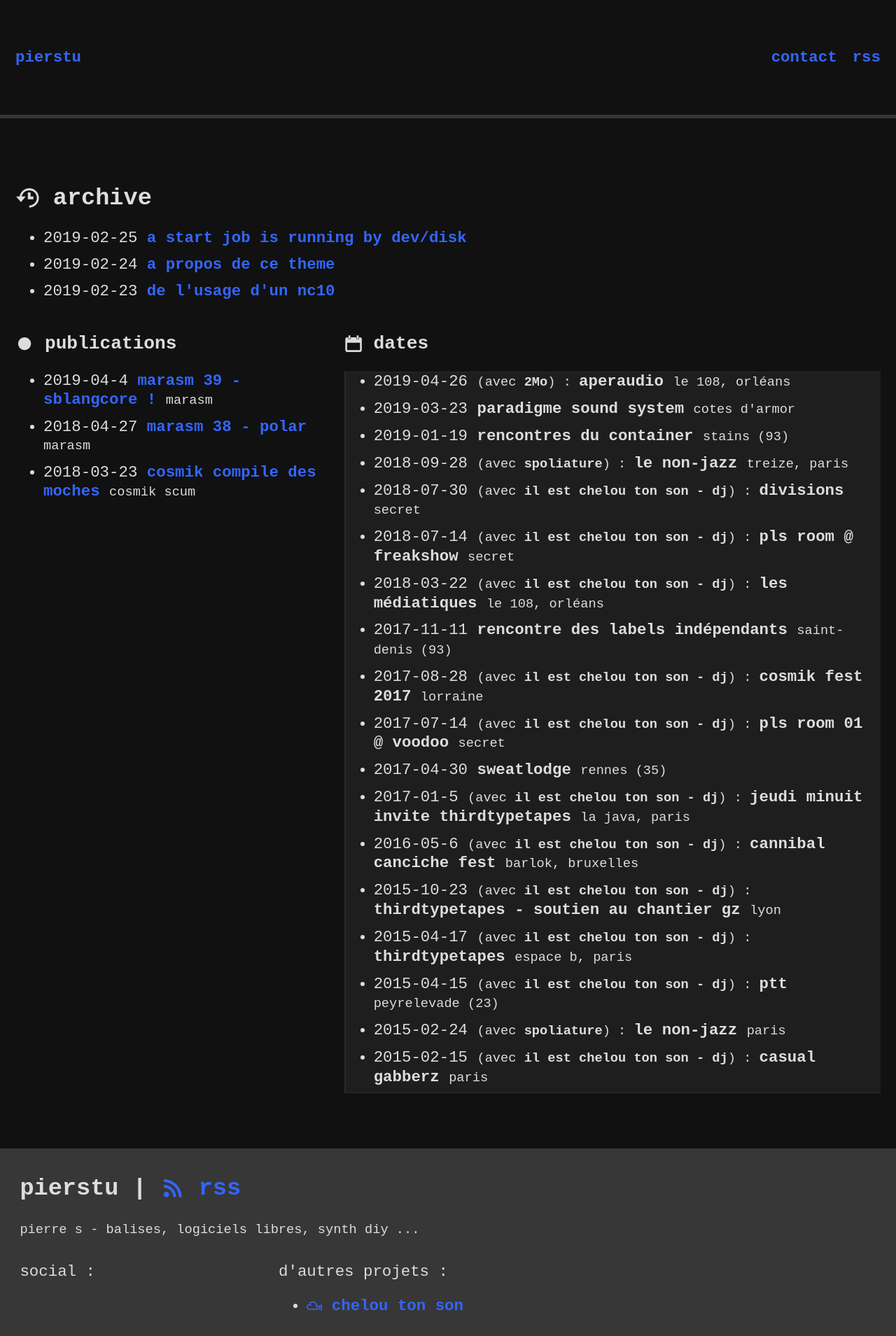
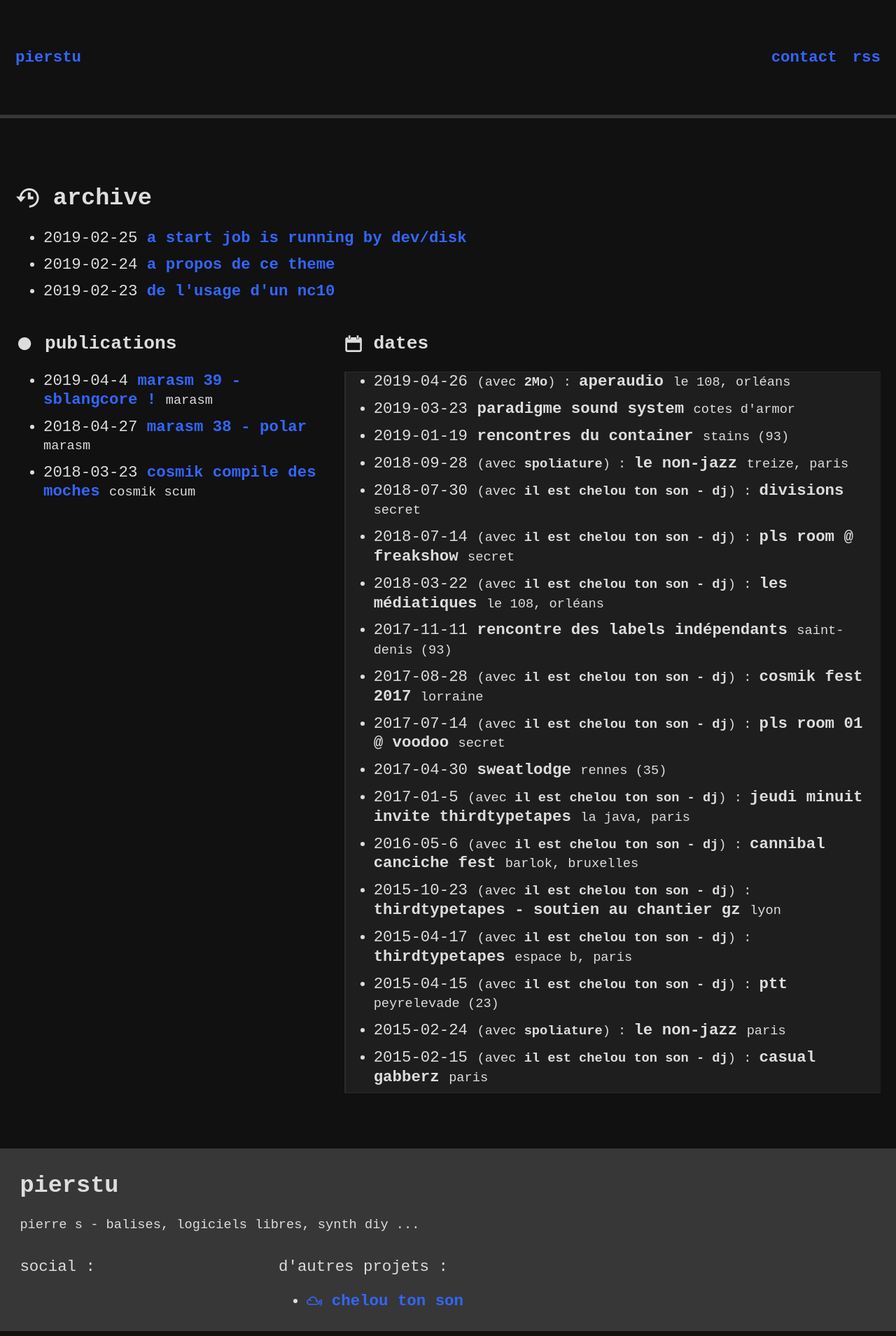
Before and after one commit to pierstu/pierstu.github.io, a Jekyll site: the page built from index.html, in a window 1280 px wide. Shown: the whole page at 70% size. Built offline with Jekyll 4.4.1, drawn with Linux system fonts in a browser that asks for light colours.

Commit message:
commenter rss

```diff
--- a/_includes/footer.html
+++ b/_includes/footer.html
@@ -1,7 +1,7 @@
 <footer>
 	<div class="row">
 		<div class="col">
-			<h2>{{ site.title }} | <a href=" {{ "/feed.xml" | prepend: site.baseurl }} " target="_blank">{% include icon-rss.svg %}rss</a></h2>
+			<h2>{{ site.title }} <!-- | <a href=" {{ "/feed.xml" | prepend: site.baseurl }} " target="_blank">{% include icon-rss.svg %}rss</a> --> </h2>
 			<small>{{site.description}}</small>
 		</div>
 	</div>
```
